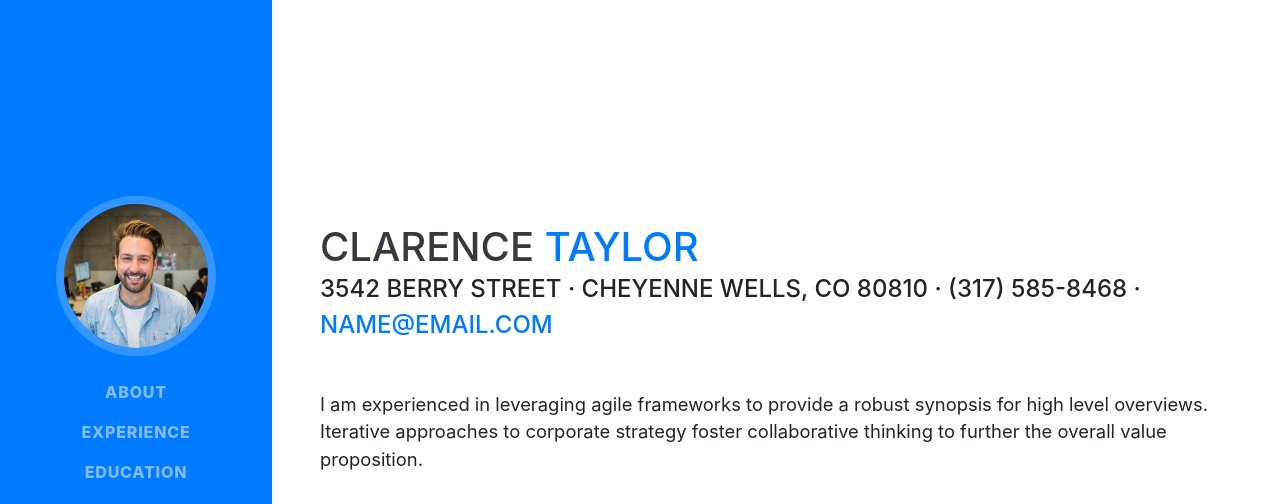
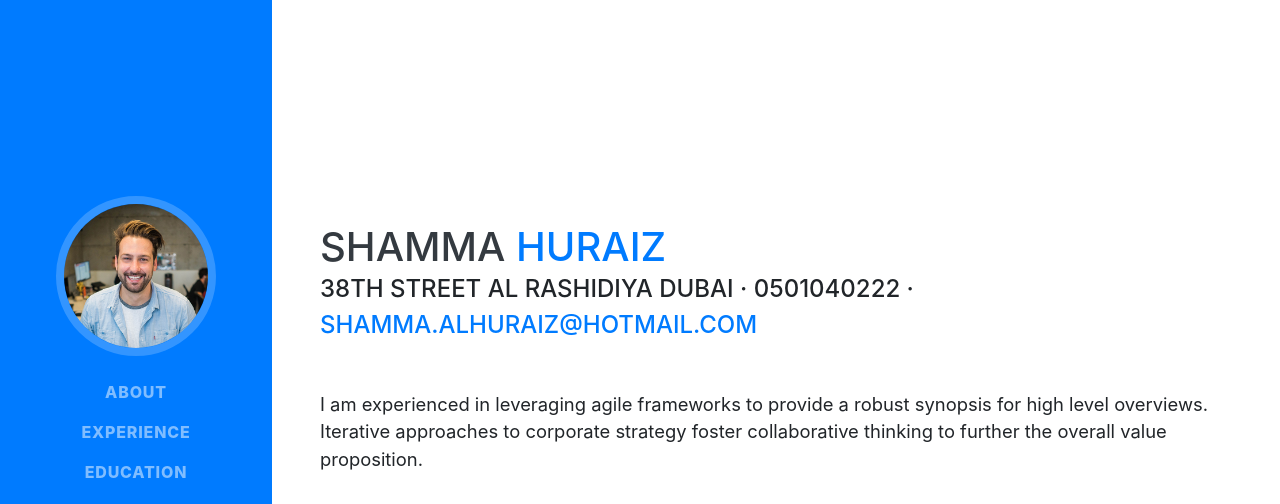
Before and after one commit to ShammaHuraiz01/portfolio, a website with bundled scripts: page startbootstrap-resume-gh-pages/index.html in a window 1280 px wide. Shown: the top 504 px of the page. Built offline with nearby package versions, Linux system fonts and the light colour scheme; a web font is replaced by a local one.

Commit message:
Changed the profile text

```diff
--- a/startbootstrap-resume-gh-pages/index.html
+++ b/startbootstrap-resume-gh-pages/index.html
@@ -63,11 +63,11 @@
 
     <section class="resume-section p-3 p-lg-5 d-flex align-items-center" id="about">
       <div class="w-100">
-        <h1 class="mb-0">Clarence
-          <span class="text-primary">Taylor</span>
+        <h1 class="mb-0">Shamma
+          <span class="text-primary">Huraiz</span>
         </h1>
-        <div class="subheading mb-5">3542 Berry Street · Cheyenne Wells, CO 80810 · (317) 585-8468 ·
-          <a href="mailto:name@email.com">name@email.com</a>
+        <div class="subheading mb-5">38th Street Al Rashidiya Dubai · 0501040222 ·
+          <a href="mailto:name@email.com">shamma.alhuraiz@hotmail.com</a>
         </div>
         <p class="lead mb-5">I am experienced in leveraging agile frameworks to provide a robust synopsis for high level overviews. Iterative approaches to corporate strategy foster collaborative thinking to further the overall value proposition.</p>
         <div class="social-icons">
```
